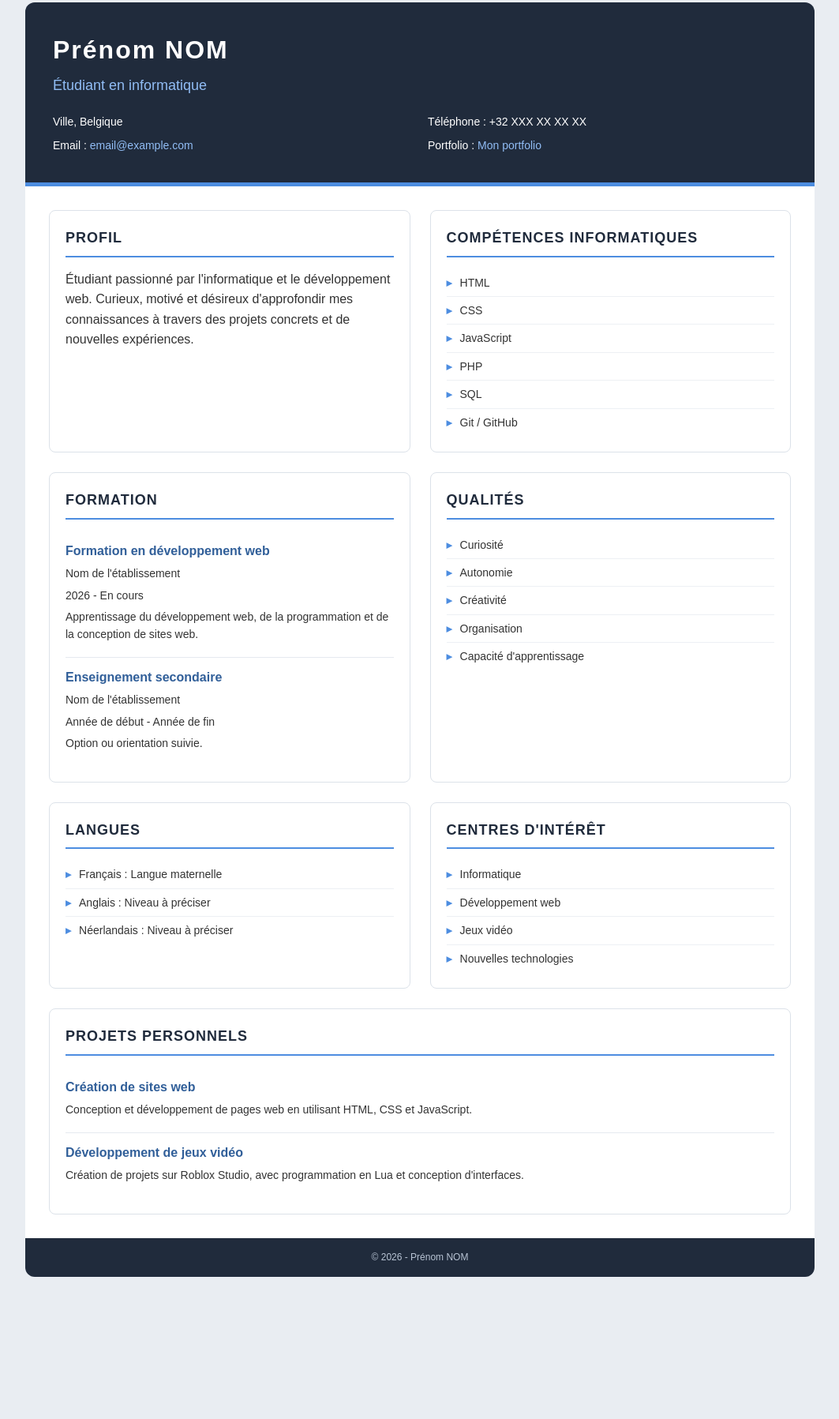
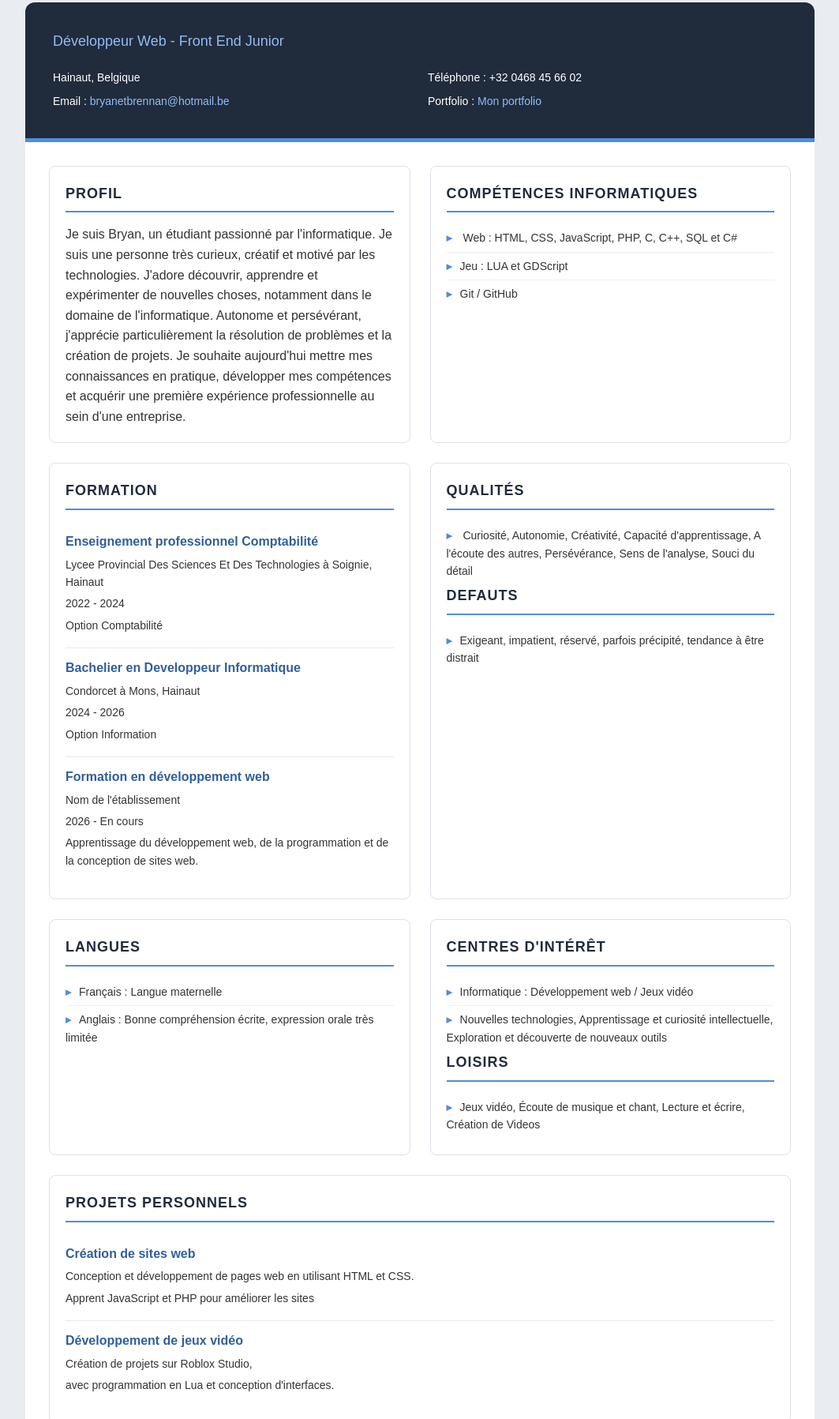
Before and after one commit to Baryalis/Baryalis.github.io, a plain HTML site: page index.html in a window 1280 px wide. Shown: the part 37-1834 px from the top of the page at 79% size, without its empty margins (108-1171 px from the left). Before the commit the page ends 1694 px from the top, so only its background shows below. Drawn offline with Linux system fonts and the light colour scheme.

Commit message:
Revise CV layout and content for clarity
Updated the CV to reflect new information and a more professional layout.

```diff
--- a/index.html
+++ b/index.html
@@ -5,18 +5,17 @@
 <head>
     <meta charset="UTF-8">
     <meta name="viewport" content="width=device-width, initial-scale=1.0">
-    <title>CV - TEST</title>
+    <title>CV developpeur</title>
     <link rel="stylesheet" href="style.css">
 </head>
 
 <body>
     <header>
-        <h1>Prénom NOM</h1>
-        <h2>Étudiant en informatique</h2>
+        <h2>Développeur Web - Front End Junior</h2>
         <address>
-            <p>Ville, Belgique</p>
-            <p>Téléphone : +32 XXX XX XX XX</p>
-            <p>Email : <a href="mailto:email@example.com">email@example.com</a></p>
+            <p>Hainaut, Belgique</p>
+            <p>Téléphone : +32 0468 45 66 02</p>
+            <p>Email : <a href="mailto:email@example.com">bryanetbrennan@hotmail.be</a></p>
             <p>Portfolio : <a href="porfolio.html">Mon portfolio</a></p>
         </address>
     </header>
@@ -25,14 +24,27 @@
         <section id="profil">
             <h2>Profil</h2>
             <p>
-                Étudiant passionné par l'informatique et le développement web.
-                Curieux, motivé et désireux d'approfondir mes connaissances
-                à travers des projets concrets et de nouvelles expériences.
+                Je suis Bryan, un étudiant passionné par l'informatique. Je suis une personne très curieux, créatif
+                et motivé par les technologies. J'adore découvrir, apprendre et expérimenter de nouvelles choses, notamment
+                dans le domaine de l'informatique. Autonome et persévérant, j'apprécie particulièrement la résolution de problèmes
+                et la création de projets. Je souhaite aujourd'hui mettre mes connaissances en pratique, développer mes compétences
+                et acquérir une première expérience professionnelle au sein d'une entreprise.
             </p>
         </section>
         <section id="formation">
             <h2>Formation</h2>
-
+            <article>
+                <h3>Enseignement professionnel Comptabilité</h3>
+                <p>Lycee Provincial Des Sciences Et Des Technologies à Soignie, Hainaut </p>
+                <p>2022 - 2024</p>
+                <p>Option Comptabilité</p>
+            </article>
+            <article>
+                <h3>Bachelier en Developpeur Informatique</h3>
+                <p>Condorcet à Mons, Hainaut </p>
+                <p>2024 - 2026</p>
+                <p>Option Information</p>
+            </article>
             <article>
                 <h3>Formation en développement web</h3>
                 <p>Nom de l'établissement</p>
@@ -42,21 +54,12 @@
                     de la programmation et de la conception de sites web.
                 </p>
             </article>
-            <article>
-                <h3>Enseignement secondaire</h3>
-                <p>Nom de l'établissement</p>
-                <p>Année de début - Année de fin</p>
-                <p>Option ou orientation suivie.</p>
-            </article>
         </section>
         <section id="competences">
             <h2>Compétences informatiques</h2>
             <ul>
-                <li>HTML</li>
-                <li>CSS</li>
-                <li>JavaScript</li>
-                <li>PHP</li>
-                <li>SQL</li>
+                <li> Web : HTML, CSS, JavaScript, PHP, C, C++, SQL et C#</li>
+                <li>Jeu : LUA et GDScript</li>
                 <li>Git / GitHub</li>
             </ul>
         </section>
@@ -64,44 +67,44 @@
             <h2>Projets personnels</h2>
             <article>
                 <h3>Création de sites web</h3>
-                <p>
-                    Conception et développement de pages web
-                    en utilisant HTML, CSS et JavaScript.
-                </p>
+                <p>Conception et développement de pages web en utilisant HTML et CSS.</p>
+                <p>Apprent JavaScript et PHP pour améliorer les sites</p>
             </article>
             <article>
                 <h3>Développement de jeux vidéo</h3>
-                <p>
-                    Création de projets sur Roblox Studio,
-                    avec programmation en Lua et conception d'interfaces.
-                </p>
+                <p>Création de projets sur Roblox Studio,</p>
+                <p>avec programmation en Lua et conception d'interfaces.</p>
             </article>
         </section>
         <section id="langues">
             <h2>Langues</h2>
             <ul>
                 <li>Français : Langue maternelle</li>
-                <li>Anglais : Niveau à préciser</li>
-                <li>Néerlandais : Niveau à préciser</li>
+                <li>Anglais : Bonne compréhension écrite, expression orale très limitée</li>
             </ul>
         </section>
         <section id="qualites">
             <h2>Qualités</h2>
             <ul>
-                <li>Curiosité</li>
-                <li>Autonomie</li>
-                <li>Créativité</li>
-                <li>Organisation</li>
-                <li>Capacité d'apprentissage</li>
+                <li>
+                    Curiosité, Autonomie, Créativité, Capacité d'apprentissage, A l'écoute des autres,
+                    Persévérance, Sens de l'analyse, Souci du détail
+                </li>
+            </ul>
+            <h2>Defauts</h2>
+            <ul>
+                <li>Exigeant, impatient, réservé, parfois précipité, tendance à être distrait</li>
             </ul>
         </section>
         <section id="interets">
             <h2>Centres d'intérêt</h2>
             <ul>
-                <li>Informatique</li>
-                <li>Développement web</li>
-                <li>Jeux vidéo</li>
-                <li>Nouvelles technologies</li>
+                <li>Informatique : Développement web / Jeux vidéo</li>
+                <li>Nouvelles technologies, Apprentissage et curiosité intellectuelle, Exploration et découverte de nouveaux outils</li>
+            </ul>
+            <h2>Loisirs</h2>
+            <ul>
+                <li>Jeux vidéo, Écoute de musique et chant, Lecture et écrire, Création de Videos</li>
             </ul>
         </section>
     </main>
```
